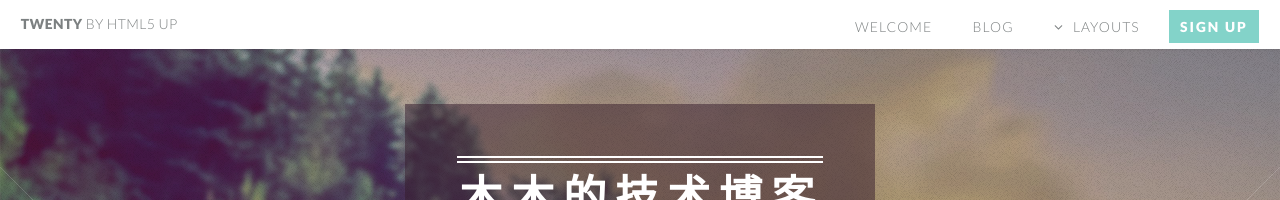
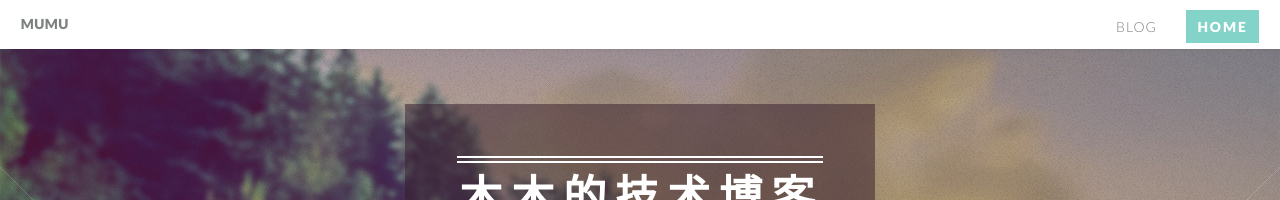
Before and after one commit to iosChenBoy/iosChenBoy.github.io, a Jekyll site: the page built from index.html, in a window 1280 px wide. Shown: the top 200 px of the page. Built offline with Jekyll 4.4.1, drawn with Linux system fonts in a browser that asks for light colours.

Commit message:
Update header.html

```diff
--- a/_includes/header.html
+++ b/_includes/header.html
@@ -1,29 +1,29 @@
 <header id="header">
-				<h1 id="logo"><a href="/">Twenty <span>by HTML5 UP</span></a></h1>
+				<h1 id="logo"><a href="/">MUMU <span></span></a></h1>
 				<nav id="nav">
 					<ul>
-						<li><a href="/">Welcome</a></li>
+						<li><a href="/"></a></li>
                         <li><a href="/blog.html">Blog</a></li>
-						<li class="submenu">
-							<a href="">Layouts</a>
-							<ul>
-								<li><a href="/left-sidebar.html">Left Sidebar</a></li>
-								<li><a href="/right-sidebar.html">Right Sidebar</a></li>
-								<li><a href="/no-sidebar.html">No Sidebar</a></li>
-								<li><a href="/contact.html">Contact</a></li>
-								<li class="submenu">
-									<a href="">Submenu</a>
-									<ul>
-										<li><a href="#">Dolore Sed</a></li>
-										<li><a href="#">Consequat</a></li>
-										<li><a href="#">Lorem Magna</a></li>
-										<li><a href="#">Sed Magna</a></li>
-										<li><a href="#">Ipsum Nisl</a></li>
-									</ul>
-								</li>
-							</ul>
-						</li>
-						<li><a href="#" class="button special">Sign Up</a></li>
+						<!--<li class="submenu">-->
+						<!--	<a href="">Layouts</a>-->
+						<!--	<ul>-->
+						<!--		<li><a href="/left-sidebar.html">Left Sidebar</a></li>-->
+						<!--		<li><a href="/right-sidebar.html">Right Sidebar</a></li>-->
+						<!--		<li><a href="/no-sidebar.html">No Sidebar</a></li>-->
+						<!--		<li><a href="/contact.html">Contact</a></li>-->
+						<!--		<li class="submenu">-->
+						<!--			<a href="">Submenu</a>-->
+						<!--			<ul>-->
+						<!--				<li><a href="#">Dolore Sed</a></li>-->
+						<!--				<li><a href="#">Consequat</a></li>-->
+						<!--				<li><a href="#">Lorem Magna</a></li>-->
+						<!--				<li><a href="#">Sed Magna</a></li>-->
+						<!--				<li><a href="#">Ipsum Nisl</a></li>-->
+						<!--			</ul>-->
+						<!--		</li>-->
+						<!--	</ul>-->
+						<!--</li>-->
+						<li><a href="#" class="button special">HOME</a></li>
 					</ul>
 				</nav>
 			</header>
```
